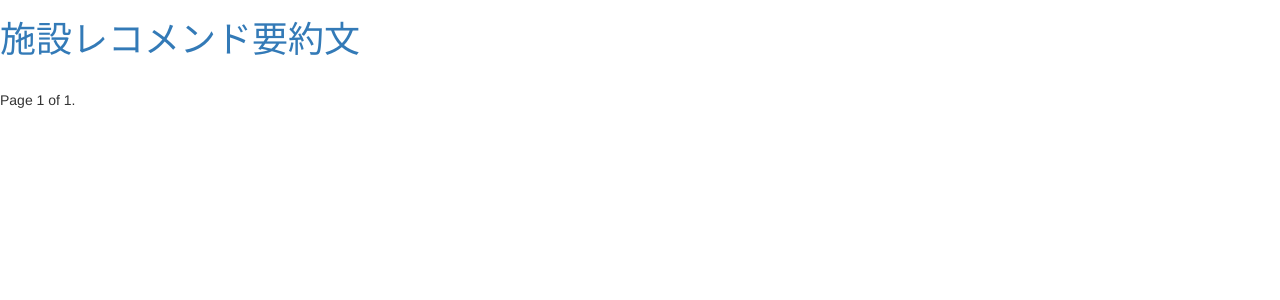
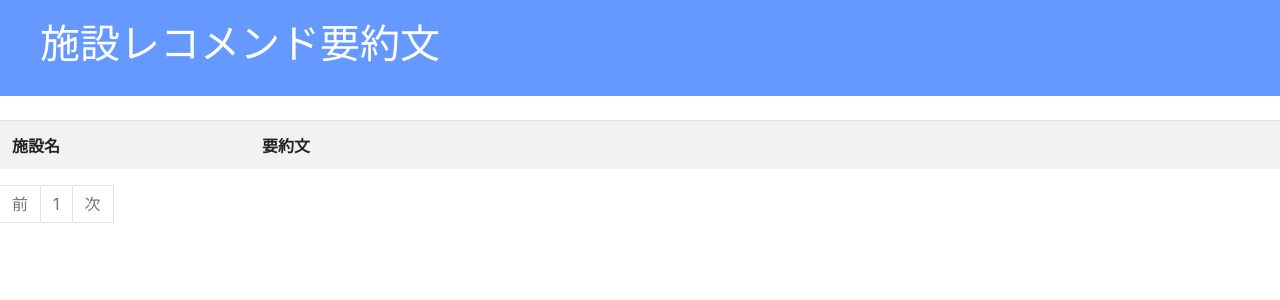
Before and after one commit to yohmiya/azure_test, a Django app: page / in a window 1280 px wide. Shown: the top 300 px of the page. Run offline with Django 3.2, Linux system fonts and the light colour scheme; tables that the repository leaves empty hold one stand-in row (values such as "Sample post"); lists and menus that the app fills with data are empty; some libraries are stand-ins or nearby versions.

Commit message:
スタイルシートの適用

```diff
--- a/azsite/settings.py
+++ b/azsite/settings.py
@@ -112,7 +112,7 @@ AUTH_PASSWORD_VALIDATORS = [
 ]
 
 # ページネーション用設定
-PAGE_PER_ITEM = 20
+PAGE_PER_ITEM = 15
 
 # Internationalization
 # https://docs.djangoproject.com/en/2.1/topics/i18n/
--- /dev/null
+++ b/tmc_test/static/css/social.css
@@ -0,0 +1,16 @@
+
+body {
+    padding-left: 0px;
+}
+
+.page-header {
+    background-color: #6699ff;
+    margin-top: 0;
+    padding: 20px 20px 20px 40px;
+}
+
+.page-header h1, .page-header h1 a, .page-header h1 a:visited, .page-header h1 a:active {
+    color: #ffffff;
+    font-size: 30pt;
+    text-decoration: none;
+}
--- /dev/null
+++ b/tmc_test/templates/tmc_test/base.html
@@ -0,0 +1,26 @@
+{% load static %}
+<html>
+    <head>
+        <title>施設レコメンド要約文</title>
+        <link rel="stylesheet" href="https://stackpath.bootstrapcdn.com/bootstrap/4.3.1/css/bootstrap.min.css" integrity="sha384-ggOyR0iXCbMQv3Xipma34MD+dH/1fQ784/j6cY/iJTQUOhcWr7x9JvoRxT2MZw1T" crossorigin="anonymous">
+        <script src="https://stackpath.bootstrapcdn.com/bootstrap/4.3.1/js/bootstrap.min.js" integrity="sha384-JjSmVgyd0p3pXB1rRibZUAYoIIy6OrQ6VrjIEaFf/nJGzIxFDsf4x0xIM+B07jRM" crossorigin="anonymous"></script>
+        <script src="https://code.jquery.com/jquery-3.3.1.slim.min.js" integrity="sha384-q8i/X+965DzO0rT7abK41JStQIAqVgRVzpbzo5smXKp4YfRvH+8abtTE1Pi6jizo" crossorigin="anonymous"></script>
+        <script src="https://cdnjs.cloudflare.com/ajax/libs/popper.js/1.14.7/umd/popper.min.js" integrity="sha384-UO2eT0CpHqdSJQ6hJty5KVphtPhzWj9WO1clHTMGa3JDZwrnQq4sF86dIHNDz0W1" crossorigin="anonymous"></script>
+        <!--
+        <link rel="stylesheet" href="//maxcdn.bootstrapcdn.com/bootstrap/3.2.0/css/bootstrap.min.css">
+        <link rel="stylesheet" href="//maxcdn.bootstrapcdn.com/bootstrap/3.2.0/css/bootstrap-theme.min.css">
+        <link href='//fonts.googleapis.com/css?family=Lobster&subset=latin,latin-ext' rel='stylesheet' type='text/css'>
+        -->
+
+        <link rel="stylesheet" href="{% static 'css/social.css' %}">
+    </head>
+    <body>
+        <div class="page-header">
+            <h1><a href="/">施設レコメンド要約文</a></h1>
+        </div>
+        <br/>
+
+        {% block content %}
+        {% endblock %}
+    </body>
+</html>
--- a/tmc_test/templates/tmc_test/recommend_list.html
+++ b/tmc_test/templates/tmc_test/recommend_list.html
@@ -1,16 +1,12 @@
-<html>
-    <head>
-        <title>施設レコメンド要約文</title>
-        <link rel="stylesheet" href="//maxcdn.bootstrapcdn.com/bootstrap/3.2.0/css/bootstrap.min.css">
-        <link rel="stylesheet" href="//maxcdn.bootstrapcdn.com/bootstrap/3.2.0/css/bootstrap-theme.min.css">
-        <link href='//fonts.googleapis.com/css?family=Lobster&subset=latin,latin-ext' rel='stylesheet' type='text/css'>
-    </head>
-    <body>
-        <div>
-            <h1><a href="/">施設レコメンド要約文</a></h1>
-        </div>
+{% extends 'tmc_test/base.html' %}
 
-        <table>
+{% block content %}
+    <table  class="table table table-striped">
+        <tr>
+            <th scope="col" style="width:250px">施設名</th>
+            <th scope="col">要約文</th>
+        </tr>
+
         {% for recommend in page_obj %}
             <tr>
                 <td>{{ recommend.poi }}</td><td>{{ recommend.recommend_text }}</td>
@@ -18,22 +14,33 @@
         {% endfor %}
     </table>
 
-        <div class="pagination">
-            <span class="step-links">
+    <div>
+        <nav aria-label="Page navigation example">
+            <ul class="pagination">
                 {% if page_obj.has_previous %}
-                    <a href="?page=1">&laquo; first</a>
-                    <a href="?page={{ page_obj.previous_page_number }}">previous</a>
+                    <li><a class="page-link text-primary d-inline-block" href="?page={{ page_obj.previous_page_number }}">前</a></li>
+                {% else %}
+                    <li class="disabled"><div class="page-link text-secondary d-inline-block disabled" href="#">前</div></li>
                 {% endif %}
 
-                <span class="current">
-                    Page {{ page_obj.number }} of {{ page_obj.paginator.num_pages }}.
-                </span>
+                {% for link_page in page_obj.paginator.page_range %}
+                    {% if link_page %}
+                        {% if link_page == page_obj.number %}
+                            <li class="disabled"><div class="page-link text-secondary d-inline-block disabled" href="#">{{ link_page }}</div></li>
+                        {% else %}
+                            <li><a class="page-link text-primary d-inline-block" href="?page={{ link_page }}">{{ link_page }}</a></li>
+                        {% endif %}
+                    {% else %}
+                        <li class="disabled"><a class="page-link text-secondary d-inline-block text-muted" href="#">・・・</a></li>
+                    {% endif %}
+                {% endfor %}
 
                 {% if page_obj.has_next %}
-                    <a href="?page={{ page_obj.next_page_number }}">next</a>
-                    <a href="?page={{ page_obj.paginator.num_pages }}">last &raquo;</a>
+                    <li><a class="page-link text-primary d-inline-block" href="?page={{ page_obj.next_page_number }}">次</a></li>
+                {% else %}
+                    <li class="disabled"><div class="page-link text-secondary d-inline-block disabled" href="#">次</div></li>
                 {% endif %}
-            </span>
+            </ul>
+        </nav>
     </div>
-    </body>
-</html>
+{% endblock %}
```
Lines whose indentation alone changed are shown as unchanged.
